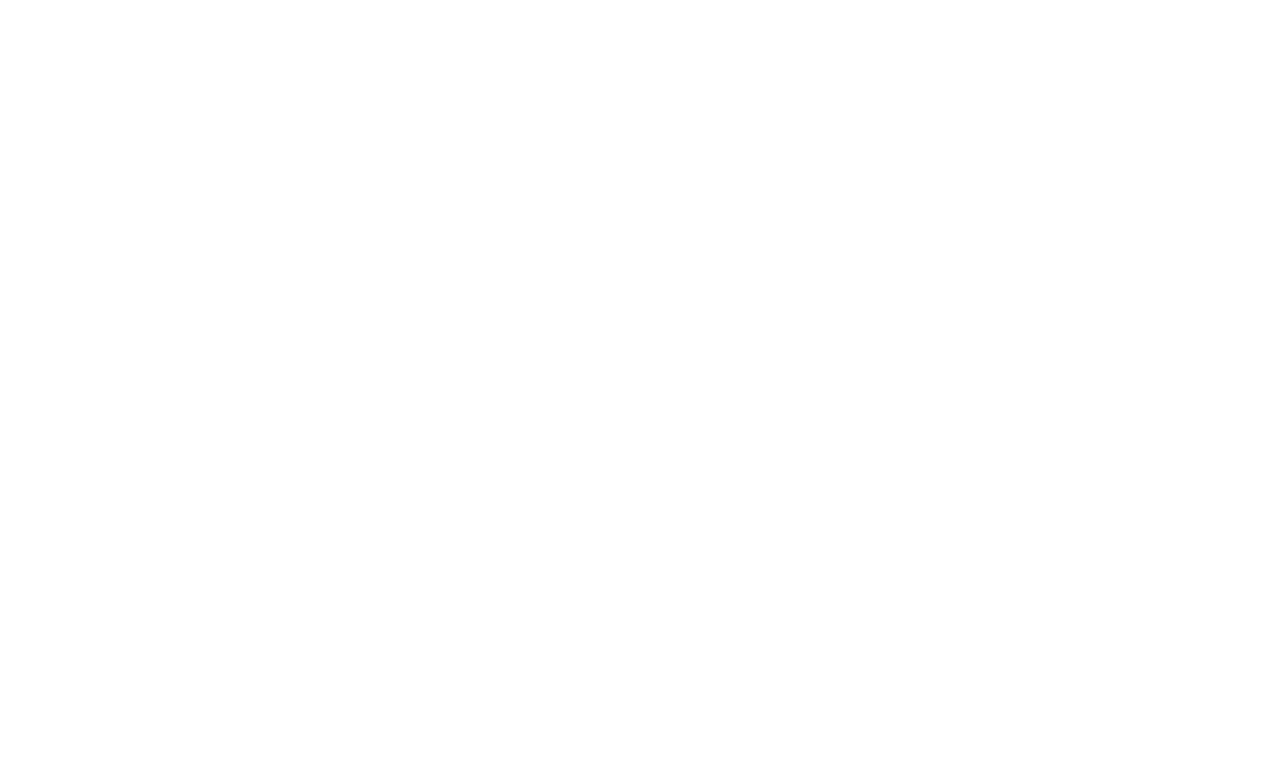
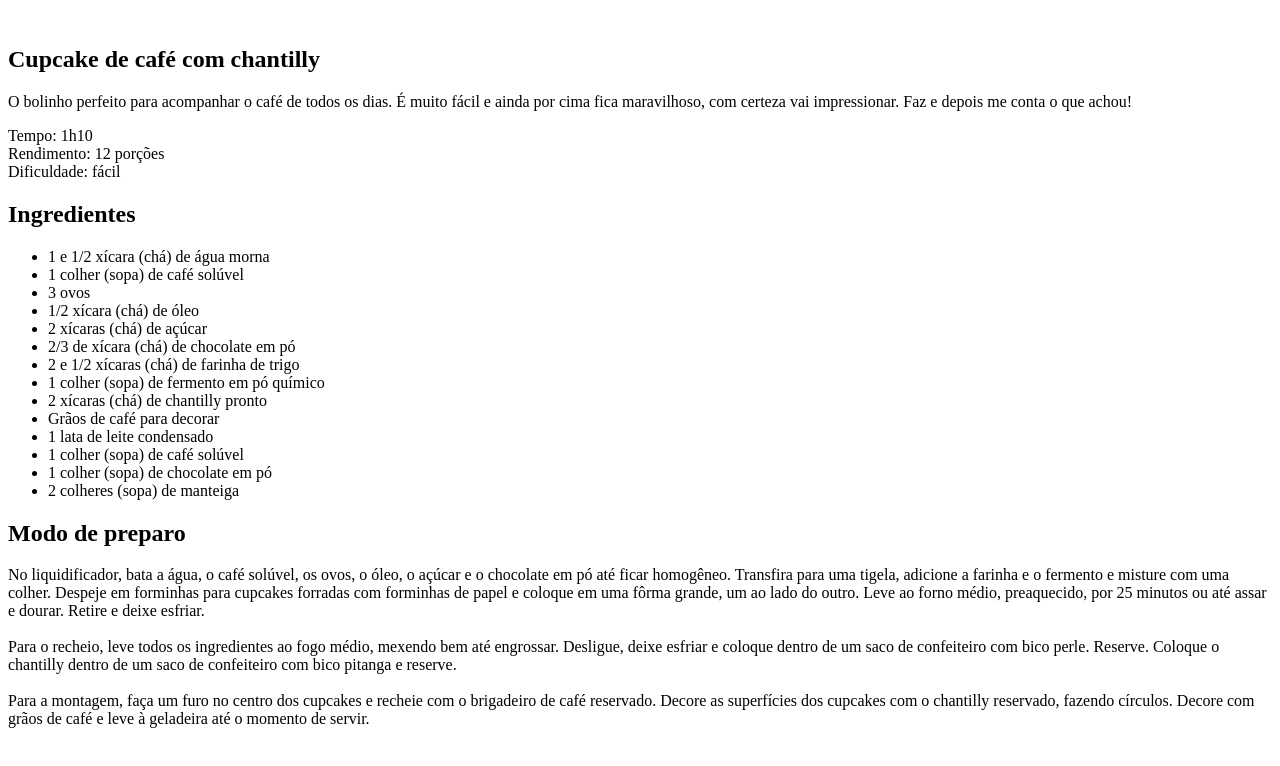
Before and after one commit to sailegomes/Projeto-Pagina-de-Receita, a plain HTML site: page index.html in a window 1280 px wide. Drawn offline with Linux system fonts and the light colour scheme.

Commit message:
iniciando a estrutura html

```diff
--- a/index.html
+++ b/index.html
@@ -1,11 +1,70 @@
 <!DOCTYPE html>
 <html lang="pt-br">
+
 <head>
     <meta charset="UTF-8">
     <meta name="viewport" content="width=device-width, initial-scale=1.0">
     <title>Página de Receita</title>
 </head>
+
 <body>
+    <div id="page">
+        <img src="" alt="">
+        <main>
+            <section id="about">
+                <h1>Cupcake de café com chantilly</h1>
+                <p>
+                    O bolinho perfeito para acompanhar o café de todos os dias. É muito fácil e ainda por cima fica
+                    maravilhoso, com certeza vai impressionar. Faz e depois me conta o que achou!
+                </p>
+                <p>
+                    Tempo: 1h10 <br>
+                    Rendimento: 12 porções <br>
+                    Dificuldade: fácil
+                </p>
+            </section>
+
+            <section id="ingredients">
+                <h2>Ingredientes</h2>
+                <ul>
+                    <li>1 e 1/2 xícara (chá) de água morna</li>
+                    <li>1 colher (sopa) de café solúvel</li>
+                    <li>3 ovos</li>
+                    <li>1/2 xícara (chá) de óleo</li>
+                    <li>2 xícaras (chá) de açúcar</li>
+                    <li>2/3 de xícara (chá) de chocolate em pó</li>
+                    <li>2 e 1/2 xícaras (chá) de farinha de trigo</li>
+                    <li>1 colher (sopa) de fermento em pó químico</li>
+                    <li>2 xícaras (chá) de chantilly pronto</li>
+                    <li>Grãos de café para decorar</li>
+                    <li>1 lata de leite condensado</li>
+                    <li>1 colher (sopa) de café solúvel</li>
+                    <li>1 colher (sopa) de chocolate em pó</li>
+                    <li>2 colheres (sopa) de manteiga</li>
+                </ul>
+            </section>
+
+            <section id="preparation">
+                <h2>Modo de preparo</h2>
+                <p>
+                    No liquidificador, bata a água, o café solúvel, os ovos, o óleo, o açúcar e o chocolate em pó até
+                    ficar homogêneo. Transfira para uma tigela, adicione a farinha e o fermento e misture com uma
+                    colher. Despeje em forminhas para cupcakes forradas com forminhas de papel e coloque em uma fôrma
+                    grande, um ao lado do outro. Leve ao forno médio, preaquecido, por 25 minutos ou até assar e dourar.
+                    Retire e deixe esfriar.
+                    <br><br>
+                    Para o recheio, leve todos os ingredientes ao fogo médio, mexendo bem até engrossar. Desligue, deixe
+                    esfriar e coloque dentro de um saco de confeiteiro com bico perle. Reserve. Coloque o chantilly
+                    dentro de um saco de confeiteiro com bico pitanga e reserve.
+                    <br><br>
+                    Para a montagem, faça um furo no centro dos cupcakes e recheie com o brigadeiro de café reservado.
+                    Decore as superfícies dos cupcakes com o chantilly reservado, fazendo círculos. Decore com grãos de
+                    café e leve à geladeira até o momento de servir.
+                </p>
+            </section>
+        </main>
+    </div>
 
 </body>
+
 </html>
```
